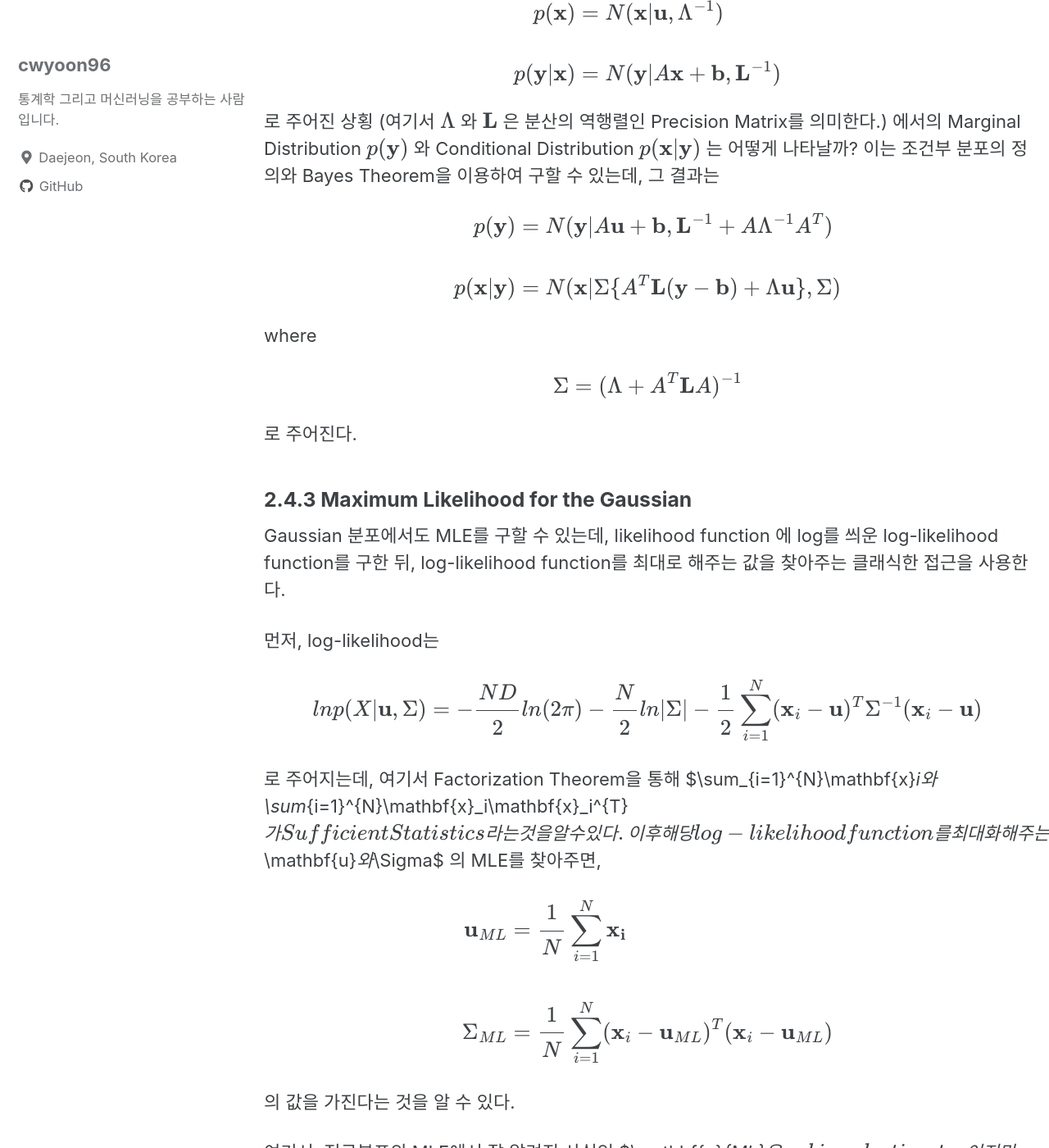
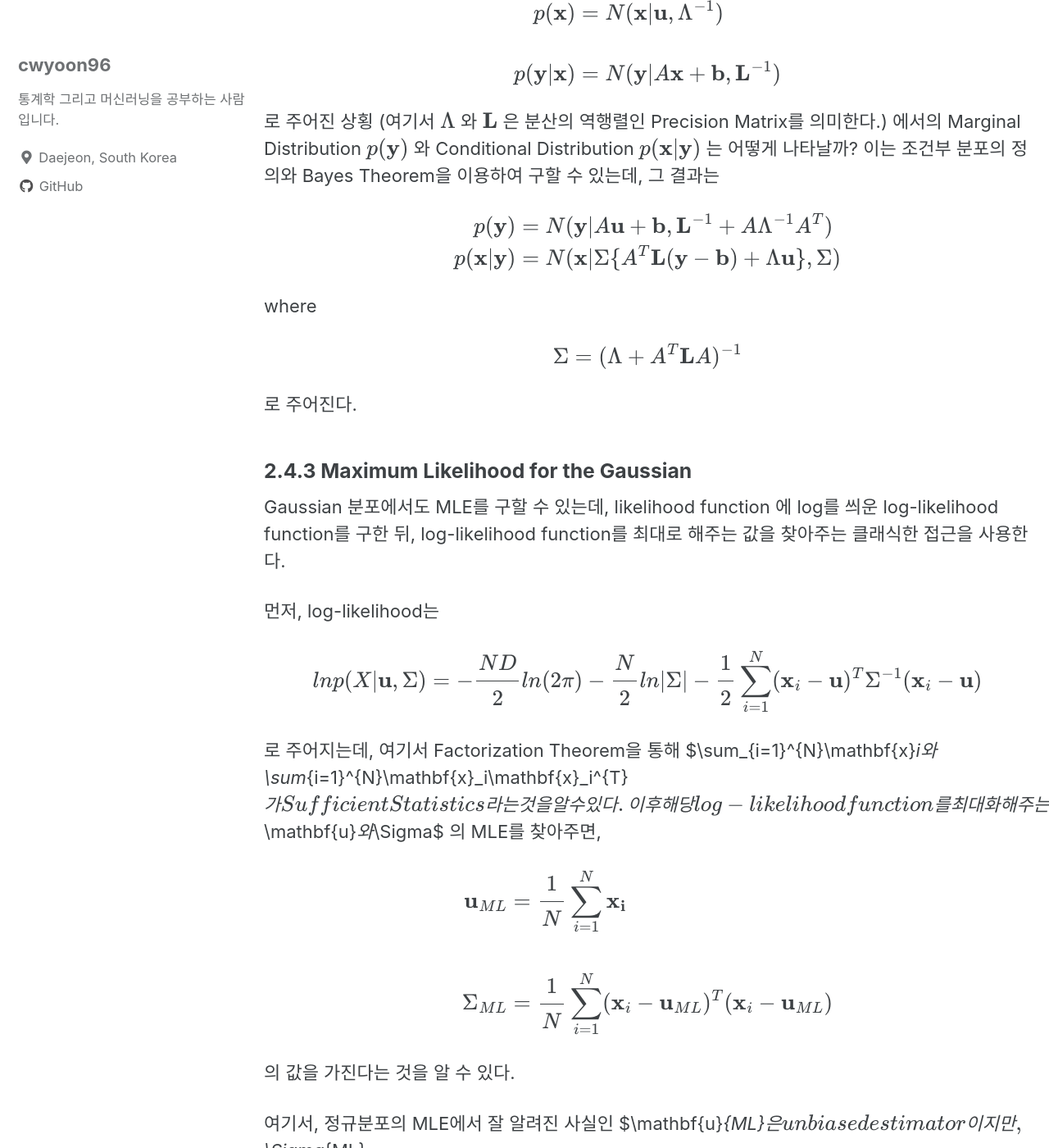
Before and after one commit to cwyoon96/cwyoon96.github.io, a Jekyll site: the page built from _posts/2021-09-21-prml-스터디-chap-2-2.md, in a window 1280 px wide and 1400 px high, scrolled down 4151 px. Shown: the whole window at 82% size. Built offline with Jekyll 4.4.1, drawn with Linux system fonts in a browser that asks for light colours; cached includes are drawn as plain includes; formulas are drawn with MathJax 3; some of the changed text lies outside the part shown.

Commit message:
Update 2021-09-21-prml-스터디-chap-2-2.md

```diff
--- a/_posts/2021-09-21-prml-스터디-chap-2-2.md
+++ b/_posts/2021-09-21-prml-스터디-chap-2-2.md
@@ -108,7 +108,7 @@ $p(\mathbf{x|y})$
 는 어떻게 나타날까? 이는 조건부 분포의 정의와 Bayes Theorem을 이용하여 구할 수 있는데, 그 결과는
 
 $$
-\begin {aligned} p(\mathbf{y}) &= N(\mathbf{y}|A\mathbf{u} + \mathbf{b}, \mathbf{L}^{-1} + A\Lambda^{-1}A^T) \\\\
+\begin {aligned} p(\mathbf{y}) &= N(\mathbf{y}|A\mathbf{u} + \mathbf{b}, \mathbf{L}^{-1} + A\Lambda^{-1}A^T) \\
 p(\mathbf{x|y}) &= N(\mathbf{x}|\Sigma\{A^T\mathbf{L}(\mathbf{y}-\mathbf{b})+\Lambda\mathbf{u}\},\Sigma) \end {aligned}
 $$
 
@@ -151,7 +151,7 @@ $\Sigma_{ML}$
 위에서 구한 평군에 대한 MLE의 식을 조금만 변형하면,
 
 $$
-\begin {aligned} \mathbf{u}_{ML}^{(N)} &= \cfrac{1}{N}\sum_{i=1}^{N}\mathbf{x_i} \\\\ &= \mathbf{u}_{ML}^{(N-1)} + \cfrac{1}{N}(\mathbf{x}_N - \mathbf{u}_{ML}^{(N-1)}) \end {aligned}
+\begin {aligned} \mathbf{u}_{ML}^{(N)} &= \cfrac{1}{N}\sum_{i=1}^{N}\mathbf{x_i} \\ &= \mathbf{u}_{ML}^{(N-1)} + \cfrac{1}{N}(\mathbf{x}_N - \mathbf{u}_{ML}^{(N-1)}) \end {aligned}
 $$
 
 라는 것을 알 수 있다. 즉, 새로운 데이터가 들어오는 대로 MLE의 추정치를 update하는 Sequential Estimation이 가능하다는 것이다. 이러한 Sequential Learning을 일반화 한 것이 *Robbins-Monro* Algorithm 이다.
```
